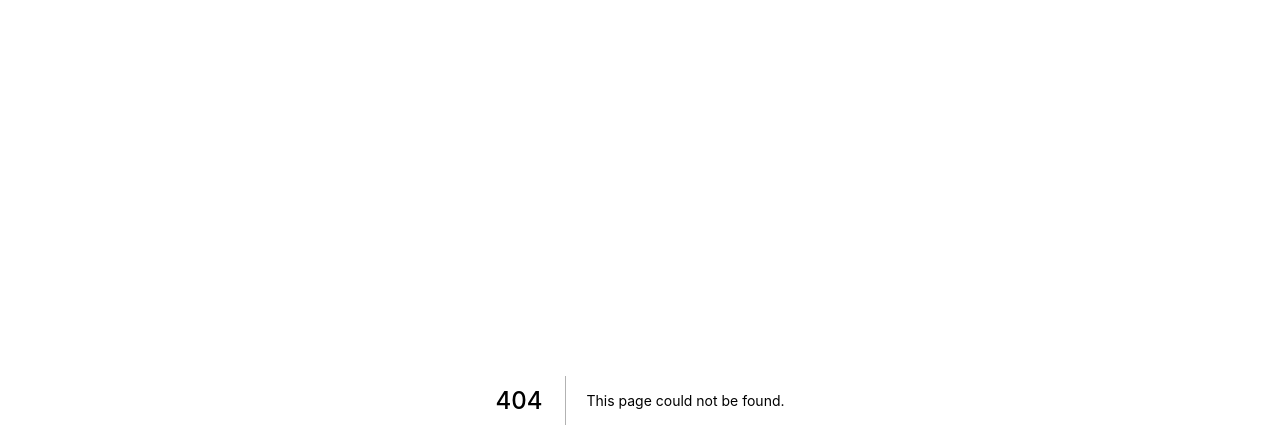
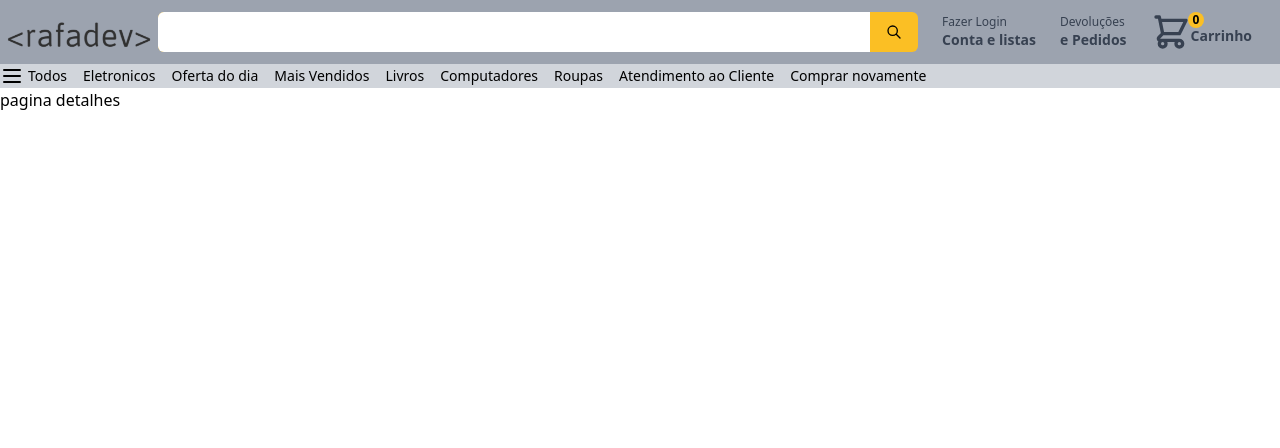
Before and after one commit to rafadona/ecommerce, a Next.js app: page /produtos in a window 1280 px wide. Before the commit this address had no page. Shown: the top 448 px of the page. Built offline with nearby package versions, Linux system fonts and the light colour scheme; no server answers.

Commit message:
autentication and route

```diff
--- a/package.json
+++ b/package.json
@@ -12,7 +12,9 @@
     "@heroicons/react": "^1.0.4",
     "@reduxjs/toolkit": "^1.6.1",
     "@tailwindcss/line-clamp": "^0.2.1",
+    "firebase": "^9.0.2",
     "next": "11.1.2",
+    "next-auth": "^3.29.0",
     "react": "17.0.2",
     "react-dom": "17.0.2",
     "react-redux": "^7.2.5",
--- a/src/components/Header.js
+++ b/src/components/Header.js
@@ -1,14 +1,21 @@
 import Image from "next/image";
 import logo from "../../public/assets/img/rafadev.png";
 import { MenuIcon, SearchIcon, ShoppingCartIcon } from "@heroicons/react/outline";
+import { signIn, signOut, useSession, UseSession } from "next-auth/client";
+import { useRouter } from "next/router";
 
 function Header() {
+    const [session] = useSession();
+    const router = useRouter();
+
+
+
     return (
         <header>
 
             <div className="flex items-center bg-gray-400 p-1 flex-grow py-2" >
                 <div className="mt-2 mr-1 flex items-center flex-grow sm:flex-grow-0">
-                    <Image src={logo} width={150} height={40} objectFit="contain" className="cursor-pointer" />
+                    <Image onClick={() => router.push('/')} src={logo} width={150} height={40} objectFit="contain" className="cursor-pointer" />
                 </div>
 
 
@@ -18,15 +25,17 @@ function Header() {
                 </div>
 
                 <div className="text-gray-700 flex items-center text-xs space-x-6 mx-6 whitespace-nowrap">
-                    <div className="link"  >
-                        <p>Olá Rafael</p>
+                    <div onClick={!session ? signIn : signOut} className="link"  >
+                        <p>
+                            {session ? `Olá, ${session.user.name}` : "Fazer Login"}
+                        </p>
                         <p className="font-extrabold md:text-sm" >Conta e listas</p>
                     </div>
                     <div className="link">
                         <p>Devoluções</p>
                         <p className="font-extrabold md:text-sm" >e Pedidos</p>
                     </div>
-                    <div className="relative link flex items-center">
+                    <div onClick={() => router.push('/checkout')} className="relative link flex items-center">
                         <span className="absolute top-0 right-0 md:right-12 h-4 w-4 bg-yellow-400 text-center rounded-full text-black font-bold" >0</span>
                         <ShoppingCartIcon className="h-10" />
                         <p className="hidden md:inline font-extrabold md:text-sm mt-2" >Carrinho</p>
--- a/src/pages/_app.js
+++ b/src/pages/_app.js
@@ -1,12 +1,17 @@
 import { Provider } from 'react-redux';
 import { store } from '../app/store';
 import '../styles/globals.css';
+import { Provider as AuthProvider } from "next-auth/client";
 
 const MyApp = ({ Component, pageProps }) => {
   return (
-    <Provider store={store}>
-      <Component {...pageProps} />
-    </Provider>
+    <AuthProvider session={pageProps.session}>
+
+      <Provider store={store}>
+        <Component {...pageProps} />
+      </Provider>
+    </AuthProvider>
+
   );
 };
 
--- /dev/null
+++ b/src/pages/api/auth/[...nextauth].js
@@ -0,0 +1,14 @@
+import NextAuth from "next-auth";
+import GithubProvider from "next-auth/providers/github";
+import GoogleProvider from "next-auth/providers/google";
+
+export default NextAuth({
+    // Configure one or more authentication providers
+    providers: [
+        GoogleProvider({
+            clientId: process.env.GOOGLE_ID,
+            clientSecret: process.env.GOOGLE_SECRET,
+        }),
+        // ...add more providers here
+    ],
+});
--- a/src/pages/api/hello.js
+++ /dev/null
@@ -1,5 +0,0 @@
-// Next.js API route support: https://nextjs.org/docs/api-routes/introduction
-
-export default function handler(req, res) {
-  res.status(200).json({ name: 'John Doe' })
-}
--- /dev/null
+++ b/src/pages/checkout.js
@@ -0,0 +1,12 @@
+import Header from "../components/Header";
+
+function Checkout() {
+    return (
+        <div className="bg-gray-100">
+            <Header />
+
+        </div>
+    );
+}
+
+export default Checkout;
--- /dev/null
+++ b/src/pages/produtos/index.js
@@ -0,0 +1,17 @@
+import FeedProdutos from "../../components/FeedProdutos";
+import Header from "../../components/Header";
+
+
+
+function PaginaDetalhes({ produtos }) {
+    return (
+        <div>
+            <Header />
+            {/* <FeedProdutos produtos={produtos} /> */}
+            <p>pagina detalhes</p>
+        </div>
+
+    );
+}
+
+export default PaginaDetalhes;
```
Also changed, not shown: firebase.js (added, +10 -0 lines), 2 other files (tests, documents, lock files or other folders).
